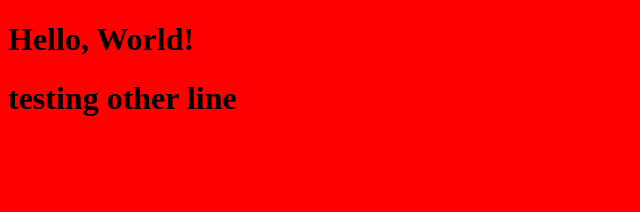
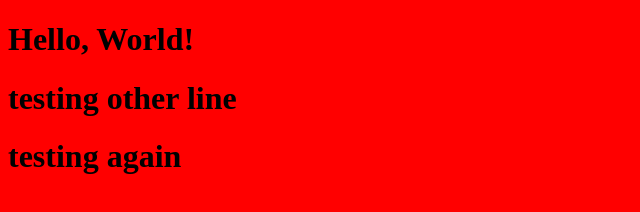
Before and after one commit to ImYasine/Just_test, a plain HTML site: page index.html in a window 1280 px wide. Shown: the whole page, without its empty margins (0-640 px from the left). Drawn offline with Linux system fonts and the light colour scheme.

Commit message:
Update index.html

```diff
--- a/index.html
+++ b/index.html
@@ -10,5 +10,6 @@
 <body>
     <h1>Hello, World!</h1>
     <h1>testing other line </h1>
+    <h1>testing again <h1>
 </body>
 </html>
```
